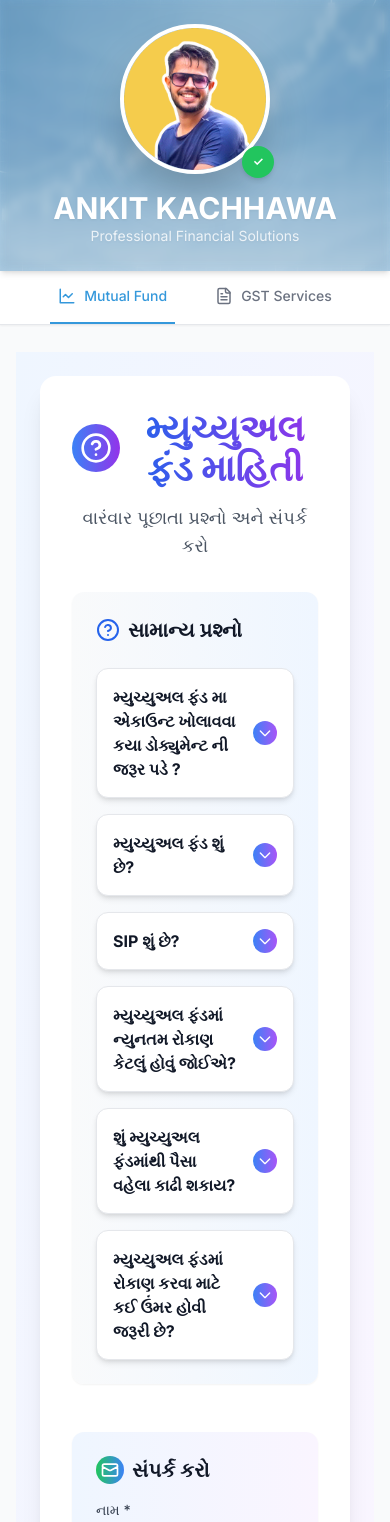
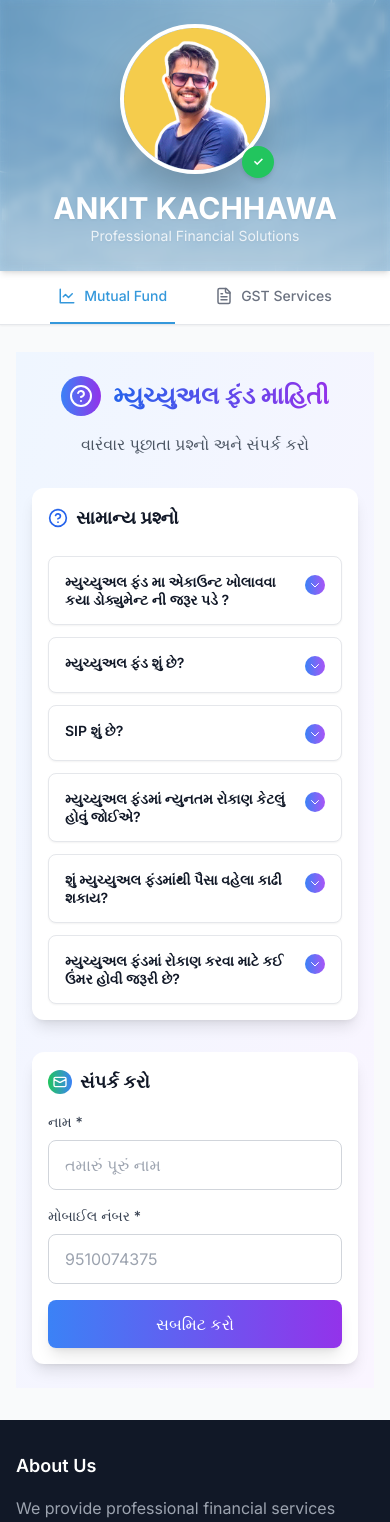
Before and after one commit to AnkitKachhawa1/aaaa, a React (Vite) app: page /mutualfund in a window 390 px wide. Shown: the top 1522 px of the page. Built offline with nearby package versions, Linux system fonts and the light colour scheme.

Commit message:
Update MutualFundPage.tsx

```diff
--- a/src/pages/MutualFundPage.tsx
+++ b/src/pages/MutualFundPage.tsx
@@ -47,24 +47,24 @@ const FAQAccordion = () => {
   };
 
   return (
-    <div className="space-y-4">
+    <div className="space-y-3">
       {faqItems.map((item, index) => (
-        <div key={index} className="border border-gray-200 rounded-xl overflow-hidden shadow-md hover:shadow-lg transition-all duration-300 hover:scale-[1.02] bg-white">
+        <div key={index} className="border border-gray-200 rounded-lg overflow-hidden shadow-sm hover:shadow-md transition-all duration-300 bg-white">
           <button
             onClick={() => toggle(index)}
-            className="w-full text-left p-4 hover:bg-gradient-to-r hover:from-blue-50 hover:to-purple-50 transition-all duration-300 flex justify-between items-center"
+            className="w-full text-left p-4 hover:bg-gradient-to-r hover:from-blue-50 hover:to-purple-50 transition-all duration-300 flex justify-between items-start"
           >
-            <span className="font-bold text-gray-900 pr-4">{item.question}</span>
-            <div className={`transform transition-transform duration-300 ${openIndex === index ? 'rotate-180' : ''}`}>
+            <span className="font-semibold text-gray-900 pr-3 text-sm sm:text-base leading-tight">{item.question}</span>
+            <div className={`transform transition-transform duration-300 flex-shrink-0 mt-0.5 ${openIndex === index ? 'rotate-180' : ''}`}>
               <div className="bg-gradient-to-r from-blue-500 to-purple-500 p-1 rounded-full">
-                <svg className="w-4 h-4 text-white" fill="none" stroke="currentColor" viewBox="0 0 24 24">
+                <svg className="w-3 h-3 sm:w-4 sm:h-4 text-white" fill="none" stroke="currentColor" viewBox="0 0 24 24">
                   <path strokeLinecap="round" strokeLinejoin="round" strokeWidth={2} d="M19 9l-7 7-7-7" />
                 </svg>
               </div>
             </div>
           </button>
           {openIndex === index && (
-            <div className="p-4 pt-0 text-gray-700 font-normal bg-gradient-to-r from-white to-blue-50 border-t border-gray-100">
+            <div className="px-4 pb-4 text-gray-700 text-sm sm:text-base bg-gradient-to-r from-white to-blue-50 border-t border-gray-100">
               {typeof item.answer === 'string' ? (
                 <p className="whitespace-pre-line leading-relaxed">{item.answer}</p>
               ) : (
@@ -119,27 +119,27 @@ const MutualFundPage = () => {
   };
 
   return (
-    <div className="max-w-4xl mx-auto p-6 bg-gradient-to-br from-blue-50 to-purple-50 min-h-screen">
-      <div className="bg-white rounded-2xl shadow-xl p-8">
+    <div className="min-h-screen bg-gradient-to-br from-blue-50 to-purple-50">
+      <div className="px-4 py-6 sm:px-6 lg:px-8">
 
         {/* Header */}
         <div className="text-center mb-8">
           <div className="flex items-center justify-center mb-4">
             <div className="bg-gradient-to-r from-blue-500 to-purple-600 p-2 rounded-full mr-3">
-              <HelpCircle className="w-8 h-8 text-white" />
+              <HelpCircle className="w-6 h-6 sm:w-8 sm:h-8 text-white" />
             </div>
-            <h1 className="text-4xl font-bold bg-gradient-to-r from-blue-600 to-purple-600 bg-clip-text text-transparent">
+            <h1 className="text-2xl sm:text-3xl lg:text-4xl font-bold bg-gradient-to-r from-blue-600 to-purple-600 bg-clip-text text-transparent">
               મ્યુચ્યુઅલ ફંડ માહિતી
             </h1>
           </div>
-          <p className="text-lg text-gray-600 font-medium">વારંવાર પૂછાતા પ્રશ્નો અને સંપર્ક કરો</p>
+          <p className="text-base sm:text-lg text-gray-600 font-medium">વારંવાર પૂછાતા પ્રશ્નો અને સંપર્ક કરો</p>
         </div>
 
         {/* FAQ Section */}
-        <section className="mb-12">
-          <div className="bg-gradient-to-r from-gray-50 to-blue-50 rounded-xl shadow-sm p-6 md:p-8">
-            <h2 className="text-xl md:text-2xl font-bold text-gray-900 mb-6 flex items-center gap-2">
-              <HelpCircle className="text-blue-600" size={24} />
+        <section className="mb-8">
+          <div className="bg-white rounded-xl shadow-lg p-4 sm:p-6 lg:p-8">
+            <h2 className="text-lg sm:text-xl lg:text-2xl font-bold text-gray-900 mb-6 flex items-center gap-2">
+              <HelpCircle className="text-blue-600" size={20} />
               સામાન્ય પ્રશ્નો
             </h2>
             <FAQAccordion />
@@ -148,19 +148,19 @@ const MutualFundPage = () => {
 
         {/* Contact Form */}
         <section>
-          <div className="bg-gradient-to-r from-blue-50 to-purple-50 rounded-xl shadow-sm p-6 md:p-8">
-            <h2 className="text-xl font-bold text-gray-900 mb-4 flex items-center gap-2">
+          <div className="bg-white rounded-xl shadow-lg p-4 sm:p-6 lg:p-8">
+            <h2 className="text-lg sm:text-xl font-bold text-gray-900 mb-4 flex items-center gap-2">
               <div className="bg-gradient-to-r from-green-500 to-blue-500 p-1 rounded-full">
-                <svg className="w-5 h-5 text-white" fill="none" stroke="currentColor" viewBox="0 0 24 24">
+                <svg className="w-4 h-4 sm:w-5 sm:h-5 text-white" fill="none" stroke="currentColor" viewBox="0 0 24 24">
                   <path strokeLinecap="round" strokeLinejoin="round" strokeWidth={2} d="M3 8l7.89 4.26a2 2 0 002.22 0L21 8M5 19h14a2 2 0 002-2V7a2 2 0 00-2-2H5a2 2 0 00-2 2v10a2 2 0 002 2z" />
                 </svg>
               </div>
               સંપર્ક કરો
             </h2>
 
-            <form onSubmit={handleSubmit} className="space-y-4">
+            <div className="space-y-4">
               <div>
-                <label htmlFor="name" className="block text-sm font-medium text-gray-700 mb-1">
+                <label htmlFor="name" className="block text-sm font-medium text-gray-700 mb-2">
                   નામ *
                 </label>
                 <input
@@ -170,13 +170,13 @@ const MutualFundPage = () => {
                   value={formData.name}
                   onChange={handleChange}
                   required
-                  className="w-full px-4 py-3 border border-gray-300 rounded-lg focus:outline-none focus:ring-2 focus:ring-blue-500 focus:border-transparent transition-all duration-300 hover:shadow-md"
+                  className="w-full px-4 py-3 border border-gray-300 rounded-lg focus:outline-none focus:ring-2 focus:ring-blue-500 focus:border-transparent transition-all duration-300 text-base"
                   placeholder="તમારું પૂરું નામ"
                 />
               </div>
 
               <div>
-                <label htmlFor="number" className="block text-sm font-medium text-gray-700 mb-1">
+                <label htmlFor="number" className="block text-sm font-medium text-gray-700 mb-2">
                   મોબાઈલ નંબર *
                 </label>
                 <input
@@ -187,18 +187,18 @@ const MutualFundPage = () => {
                   onChange={handleChange}
                   required
                   pattern="[0-9]{10}"
-                  className="w-full px-4 py-3 border border-gray-300 rounded-lg focus:outline-none focus:ring-2 focus:ring-blue-500 focus:border-transparent transition-all duration-300 hover:shadow-md"
+                  className="w-full px-4 py-3 border border-gray-300 rounded-lg focus:outline-none focus:ring-2 focus:ring-blue-500 focus:border-transparent transition-all duration-300 text-base"
                   placeholder="9510074375"
                 />
               </div>
 
               <button
-                type="submit"
-                className="w-full bg-gradient-to-r from-blue-500 to-purple-600 text-white py-3 px-6 rounded-lg hover:from-blue-600 hover:to-purple-700 transition-all duration-300 font-medium shadow-lg hover:shadow-xl transform hover:scale-[1.02]"
+                onClick={handleSubmit}
+                className="w-full bg-gradient-to-r from-blue-500 to-purple-600 text-white py-3 px-6 rounded-lg hover:from-blue-600 hover:to-purple-700 transition-all duration-300 font-medium shadow-lg hover:shadow-xl transform hover:scale-[1.02] text-base"
               >
                 સબમિટ કરો
               </button>
-            </form>
+            </div>
           </div>
         </section>
       </div>
```
